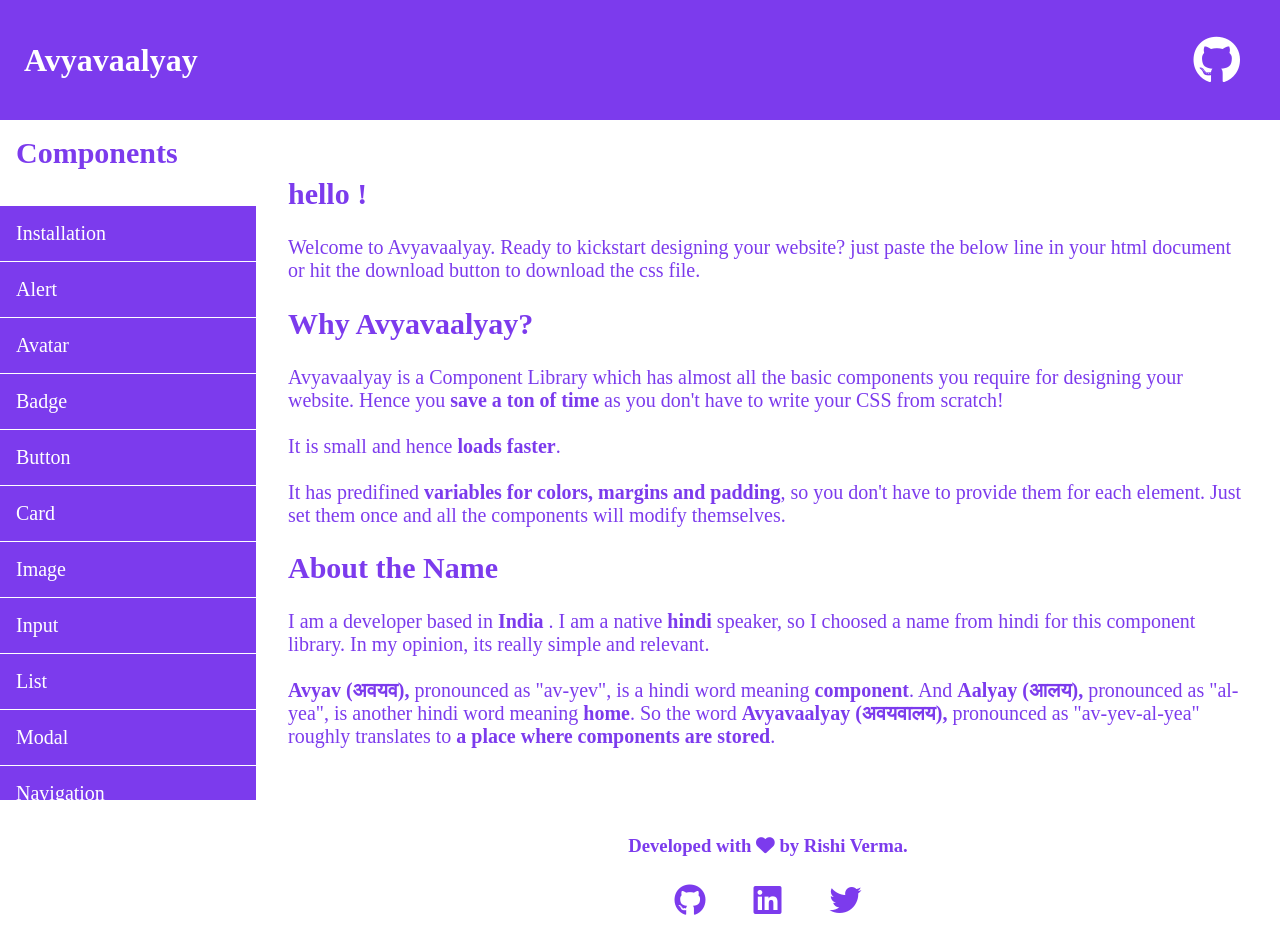
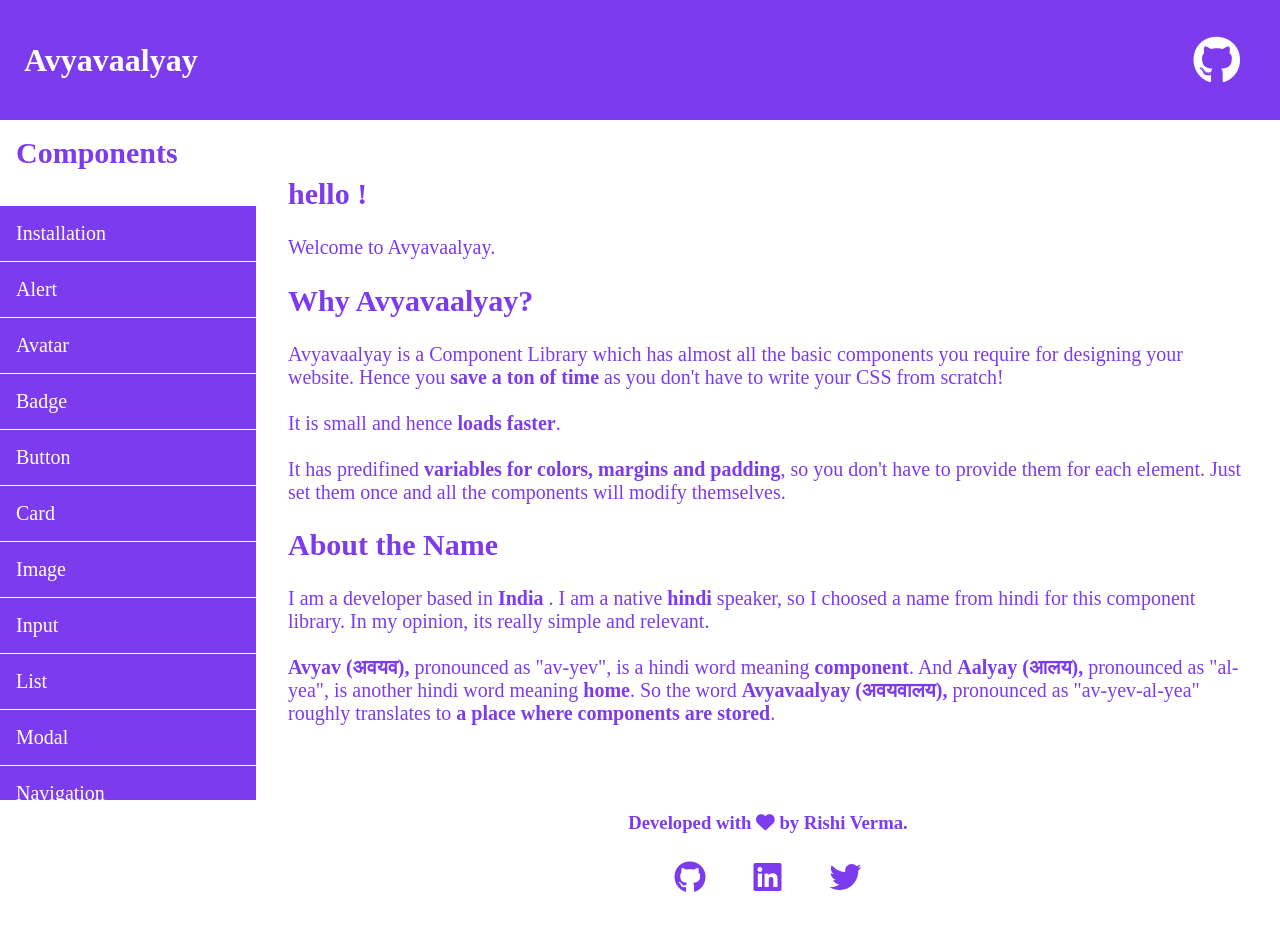
Before and after one commit to vermarishi1203/Avyvaalya, a React (Create React App) app: page / in a window 1280 px wide. After the commit the page ends 917 px from the top, so only its background shows below. Built offline with nearby package versions, Linux system fonts and the light colour scheme.

Commit message:
refactored code

```diff
--- a/src/intro.js
+++ b/src/intro.js
@@ -2,11 +2,11 @@ export const Intro = () => {
   return (
     <section className="intro">
       <h2 className="colored-text">hello !</h2>
-      <p className="colored-text">
-        Welcome to Avyavaalyay. Ready to kickstart designing your website? just
+      <p className="colored-text">Welcome to Avyavaalyay.</p>
+      {/* Ready to kickstart designing your website? just
         paste the below line in your html document or hit the download button to
-        download the css file.
-      </p>
+        download the css file. */}
+
       {/* <code>
         {"<"}link rel="stylesheet" href="styles.css" /{">"}
       </code>
```
